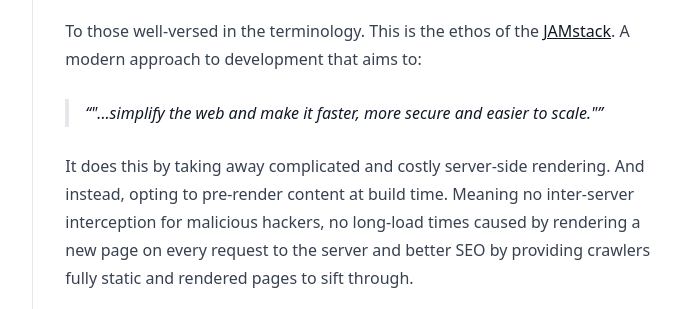
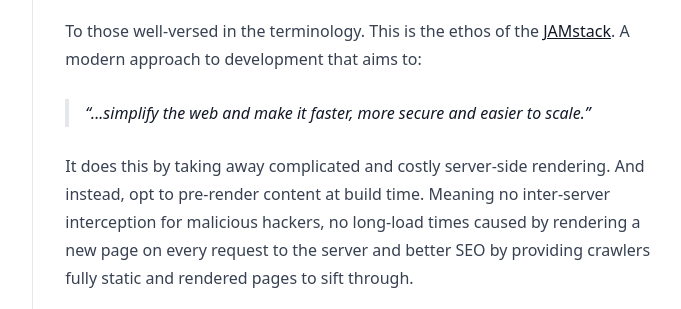
Before and after one commit to Aidanr50/11ty-blog, an Eleventy site: page src/blog/2022-02-07-how-to-build-a-blog-with-whatever-you-want.md in a window 1280 px wide. Shown: the part 1754-2063 px from the top of the page, without its empty margins (401-1082 px from the left). Built offline with nearby package versions, Linux system fonts and the light colour scheme; Eleventy itself is replaced by a stand-in of ours; files that its build step writes are made by us from their sources.

Commit message:
Update Blog “2022-02-07-how-to-build-a-blog-with-whatever-you-want”

```diff
--- a/src/blog/2022-02-07-how-to-build-a-blog-with-whatever-you-want.md
+++ b/src/blog/2022-02-07-how-to-build-a-blog-with-whatever-you-want.md
@@ -31,9 +31,9 @@ In it, he talks you through the process of setting up 11ty, converting an existi
 
 To those well-versed in the terminology. This is the ethos of the [JAMstack](https://jamstack.org/). A modern approach to development that aims to:
 
-> "...simplify the web and make it faster, more secure and easier to scale."
+> ...simplify the web and make it faster, more secure and easier to scale.
 
-It does this by taking away complicated and costly server-side rendering. And instead, opting to pre-render content at build time. Meaning no inter-server interception for malicious hackers, no long-load times caused by rendering a new page on every request to the server and better SEO by providing crawlers fully static and rendered pages to sift through.
+It does this by taking away complicated and costly server-side rendering. And instead, opt to pre-render content at build time. Meaning no inter-server interception for malicious hackers, no long-load times caused by rendering a new page on every request to the server and better SEO by providing crawlers fully static and rendered pages to sift through.
 
 Now, this isn't an article about the benefits of the JAMstack. But rather, how you simply need to pull the trigger on your next development project. Instead of trying to curate the perfect set of technologies to get started with.
 
```
